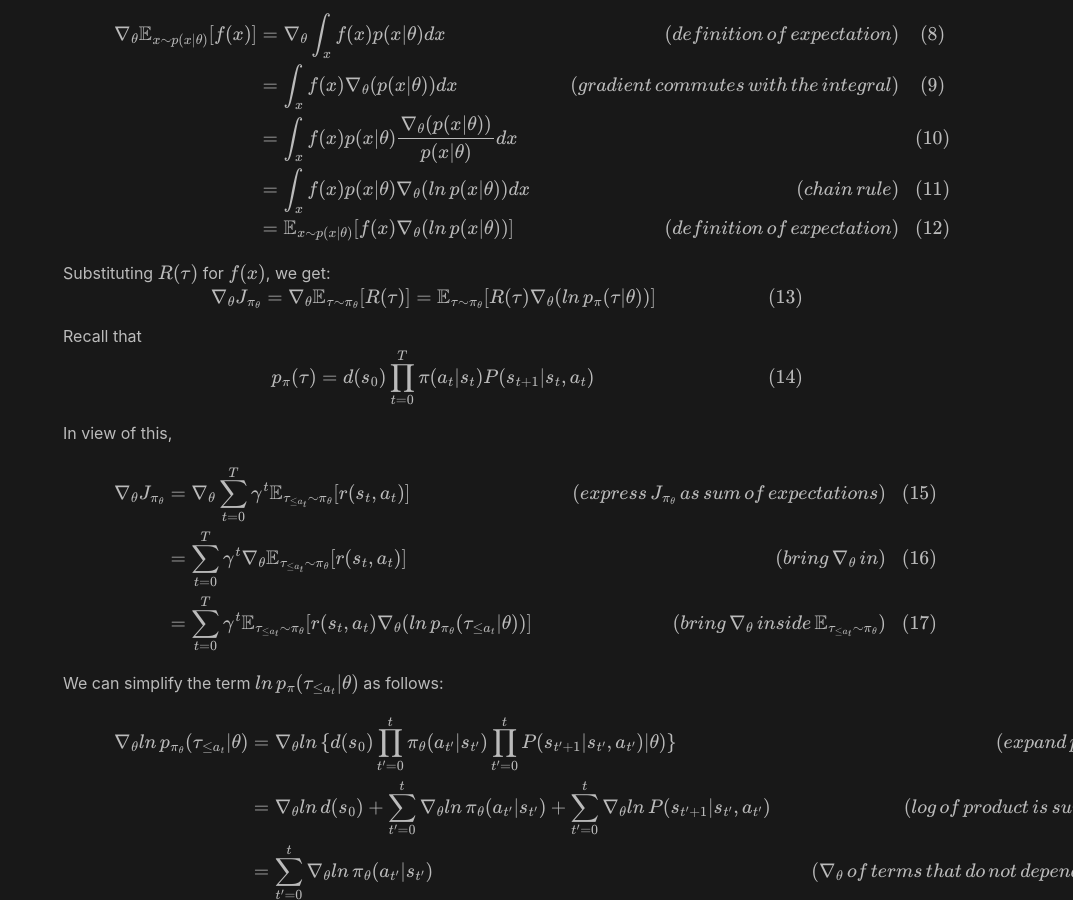
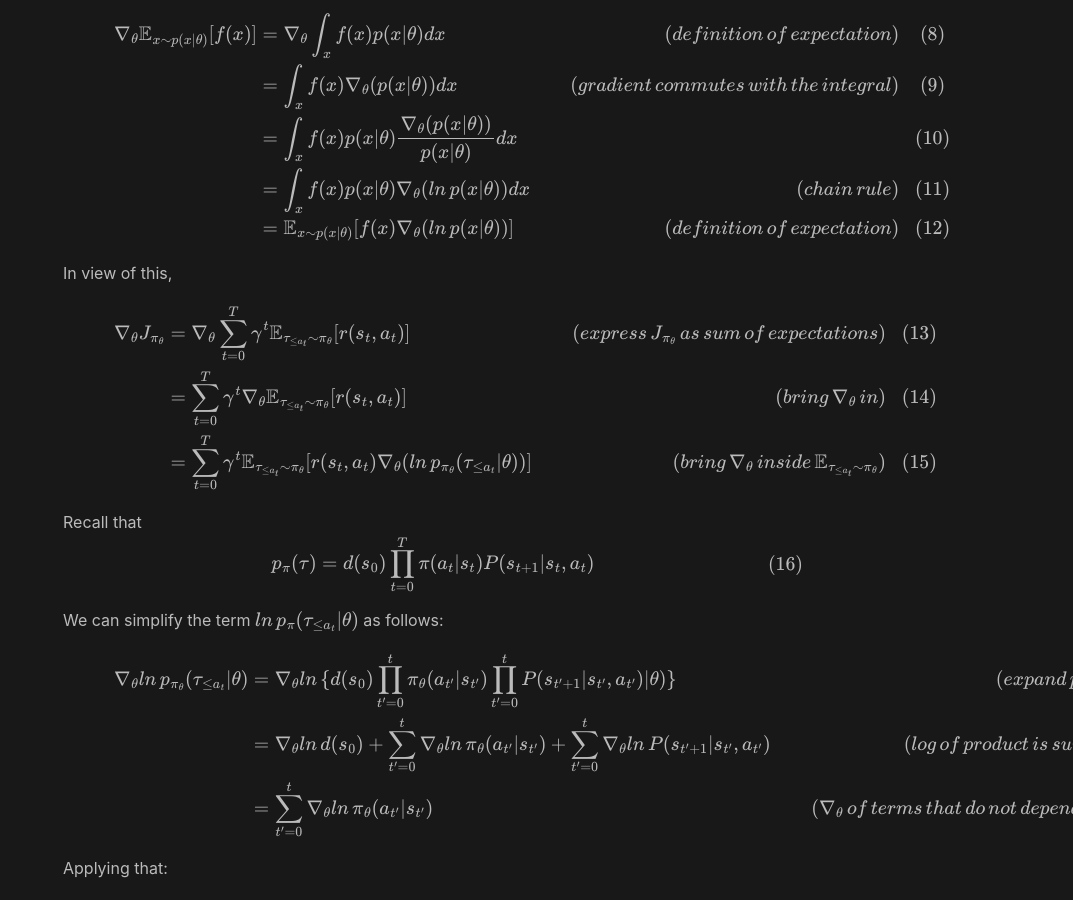
Before and after one commit to analytiq-hub/sigagent.github.io, a Jekyll site: the page built from machine_learning/_posts/2021-02-14-reinforce.md, in a window 1280 px wide and 900 px high, scrolled down 1726 px. Shown: the whole window, without its empty margins (207-1280 px from the left). Built offline with Jekyll 4.4.1, drawn with Linux system fonts in a browser that asks for light colours; formulas are drawn with MathJax 3; a script that is not in the unit is left out.

Commit message:
*** empty log message ***

```diff
--- a/machine_learning/_posts/2021-02-14-reinforce.md
+++ b/machine_learning/_posts/2021-02-14-reinforce.md
@@ -70,10 +70,13 @@ $$
 \end{align}
 $$
 
-Substituting $$R(\tau)$$ for $$f(x)$$, we get:
+In view of this,
+
 $$
 \begin{align}
-\nabla_\theta J_{\pi_\theta} = \nabla_\theta \mathbb{E}_{\tau \sim \pi_\theta}[R(\tau)] = \mathbb{E}_{\tau \sim \pi_\theta}[R(\tau)\nabla_\theta (ln \, p_\pi(\tau \vert \theta))] \\
+\nabla_\theta J_{\pi_\theta} & = \nabla_\theta \sum_{t=0}^{T} \gamma^{t} \mathbb{E}_{\tau_{\le a_t} \sim \pi_\theta}[r(s_t, a_t)] & (express \, J_{\pi_\theta} \, as \, sum \, of \, expectations) \\
+& = \sum_{t=0}^{T} \gamma^{t} \nabla_\theta \mathbb{E}_{\tau_{\le a_t} \sim \pi_\theta}[r(s_t, a_t)] & (bring \, \nabla_\theta \, in) \\
+& = \sum_{t=0}^{T} \gamma^{t} \mathbb{E}_{\tau_{\le a_t} \sim \pi_\theta}[r(s_t, a_t) \nabla_\theta (ln \, p_{\pi_\theta}(\tau_{\le a_t} \vert \theta))] & (bring \, \nabla_\theta \, inside \, \mathbb{E}_{\tau_{\le a_t} \sim \pi_\theta})\\
 \end{align}
 $$
 
@@ -82,16 +85,6 @@ $$
 \begin{equation} \label{eq:taudist1}
 p_\pi(\tau) = d(s_0) \prod_{t=0}^T \pi(a_t \vert s_t) P(s_{t+1} \vert s_t, a_t)
 \end{equation}
-$$
-
-In view of this,
-
-$$
-\begin{align}
-\nabla_\theta J_{\pi_\theta} & = \nabla_\theta \sum_{t=0}^{T} \gamma^{t} \mathbb{E}_{\tau_{\le a_t} \sim \pi_\theta}[r(s_t, a_t)] & (express \, J_{\pi_\theta} \, as \, sum \, of \, expectations) \\
-& = \sum_{t=0}^{T} \gamma^{t} \nabla_\theta \mathbb{E}_{\tau_{\le a_t} \sim \pi_\theta}[r(s_t, a_t)] & (bring \, \nabla_\theta \, in) \\
-& = \sum_{t=0}^{T} \gamma^{t} \mathbb{E}_{\tau_{\le a_t} \sim \pi_\theta}[r(s_t, a_t) \nabla_\theta (ln \, p_{\pi_\theta}(\tau_{\le a_t} \vert \theta))] & (bring \, \nabla_\theta \, inside \, \mathbb{E}_{\tau_{\le a_t} \sim \pi_\theta})\\
-\end{align}
 $$
 
 We can simplify the term $$ln \, p_\pi(\tau_{\le a_t} \vert \theta)$$ as follows:
```
